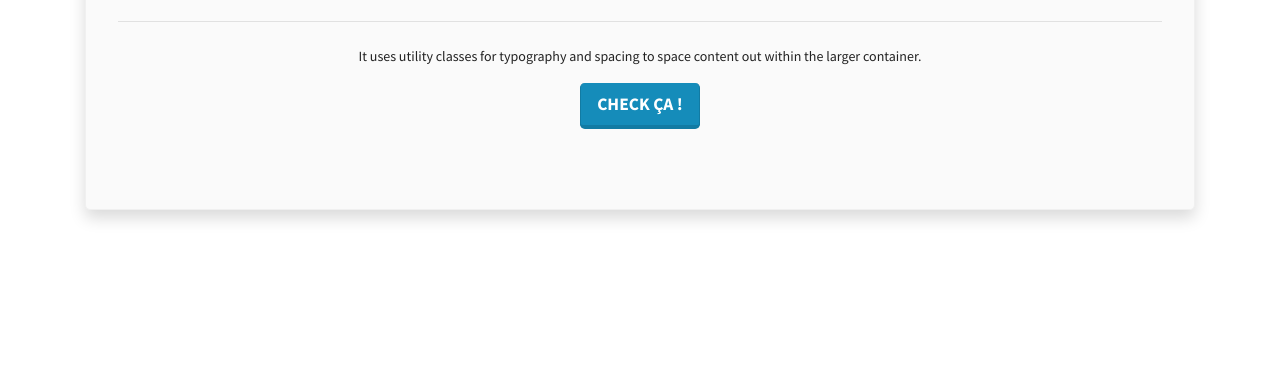
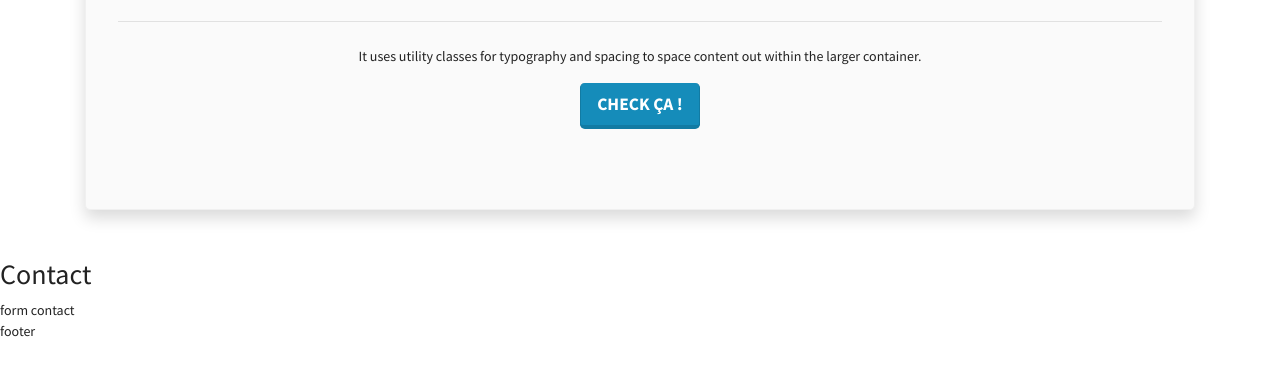
Before and after one commit to Amar2050/Projet-Bootstrap, a plain HTML site: page index.html in a window 1280 px wide. Shown: the part 306-682 px from the top of the page. Drawn offline with nearby package versions, Linux system fonts and the light colour scheme.

Commit message:
Update index.html

```diff
--- a/index.html
+++ b/index.html
@@ -62,7 +62,17 @@
 
       </header>
 
+      <section>
+        <h2>Contact</h2>
 
+        <div>
+            form contact
+        </div>
+    </section>
+
+    <footer>
+        footer
+    </footer>
 
 
 
```
